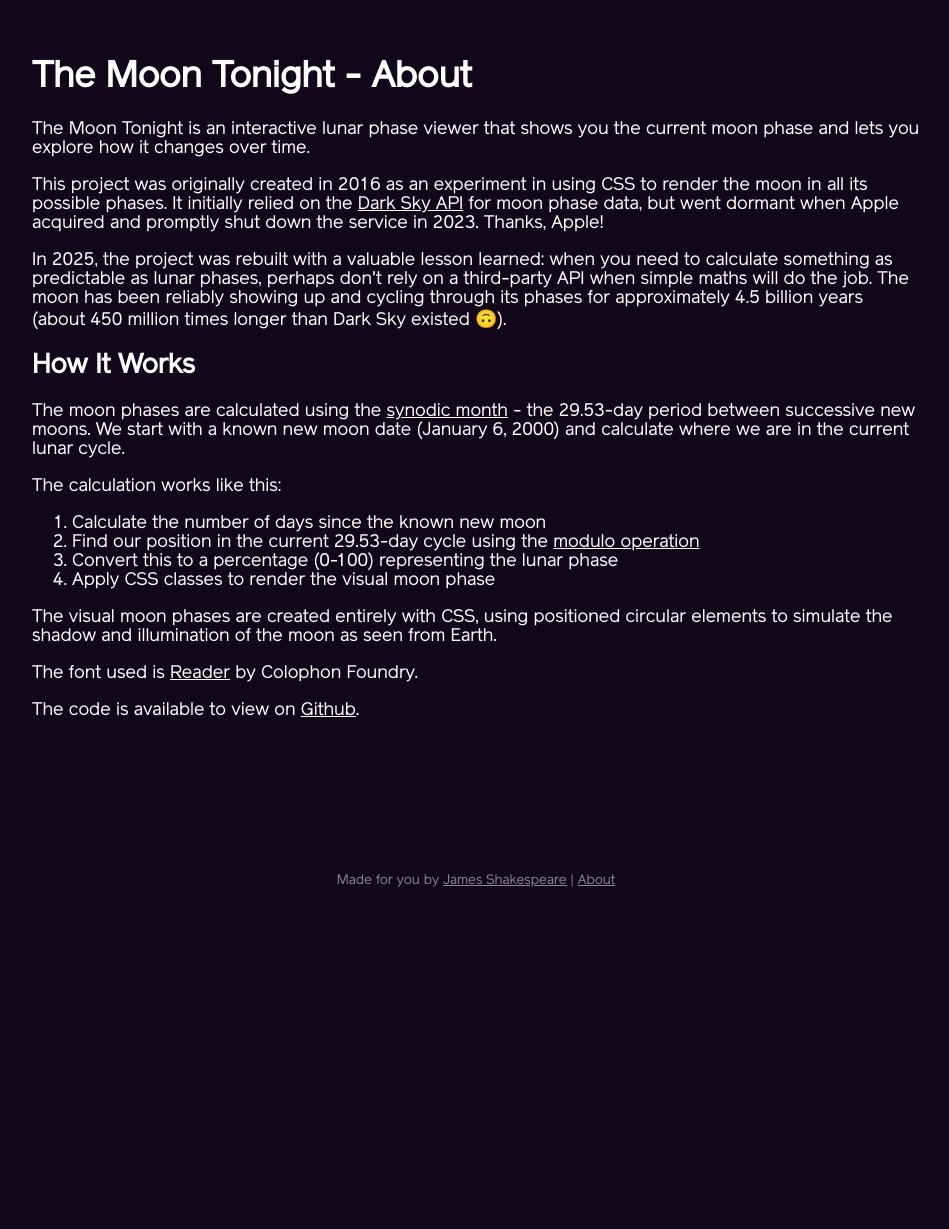
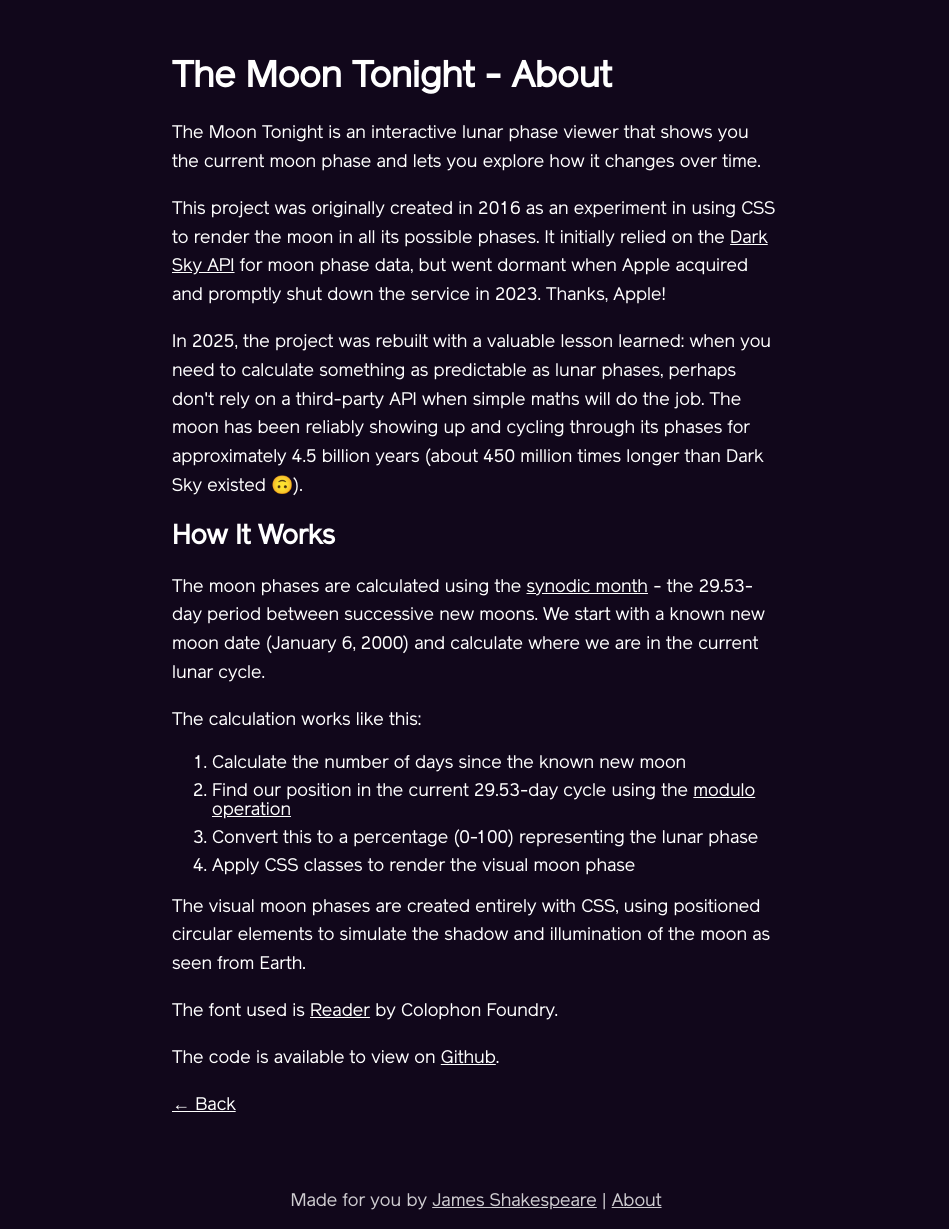
Before and after one commit to jshakes/moontonight, a Jekyll site: the page built from about.html, in a window 1280 px wide. Shown: the whole page, without its empty margins (164-1113 px from the left). Built offline with Jekyll 4.4.1, drawn with Linux system fonts in a browser that asks for light colours; before the commit the page ends 900 px from its top, so only the background shows below that.

Commit message:
style fixes

```diff
--- a/_sass/base/_body.scss
+++ b/_sass/base/_body.scss
@@ -1,4 +1,3 @@
-$base-font-size-mobile: 14;
 $base-font-size: 18;
 
 body {
@@ -8,8 +7,8 @@ body {
   margin: 0;
   min-width: 300px;
   font-family: $sans-serif;
-  font-size: $base-font-size-mobile * 1px;
-  @include larger-than(mobile) {
-    font-size: $base-font-size * 1px;
-  }
+  font-size: 18px;
+  display: flex;
+  flex-direction: column;
+  min-height: 100vh;
 }
--- a/_sass/modules/_footer.scss
+++ b/_sass/modules/_footer.scss
@@ -1,14 +1,6 @@
 .site-footer {
-  position: fixed;
-  width: 100%;
-  bottom: 0;
-  z-index: 3;
   padding: 1em;
-  font-size: .75em;
-  color: rgba(255, 255, 255, 0.5);
-
-  @media (max-height: 600px) {
-    position: static;
-    margin-top: 2em;
-  }
+  font-size: 1em;
+  color: rgba(255, 255, 255, 0.8);
+  flex-shrink: 0;
 }
--- a/_sass/modules/_moon.scss
+++ b/_sass/modules/_moon.scss
@@ -1,7 +1,21 @@
 $moon-size: 50vmin;
 
 .moon-wrapper {
-  @extend %vc-wrapper;
+  flex: 1;
+  display: flex;
+  flex-direction: column;
+  justify-content: center;
+  align-items: center;
+  padding: 2em 1em;
+
+  .moon-container h1 {
+    margin-bottom: 2em;
+  }
+}
+
+.day-info-date {
+  display: block;
+  margin-bottom: 0.5em;
 }
 
 @mixin moon($percent) {
--- a/_sass/modules/_page.scss
+++ b/_sass/modules/_page.scss
@@ -1,7 +1,14 @@
 .page-wrapper {
-  max-width: 100%;
+  max-width: 680px;
   padding: 2em;
-  width: 960px;
   margin: 0 auto;
   text-align: left;
+
+  p {
+    line-height: 1.6;
+  }
+
+  li {
+    margin-bottom: 0.5em;
+  }
 }
--- a/about.html
+++ b/about.html
@@ -32,4 +32,6 @@ ogimage: /assets/images/moon-tonight-og-image.png
   <p>The font used is <a href="https://www.colophon-foundry.org/fonts/reader" target="_blank" rel="noopener">Reader</a> by Colophon Foundry.</p>
 
   <p>The code is available to view on <a href="https://github.com/jshakes/moontonight" target="_blank" rel="noopener">Github</a>.</p>
+
+  <p><a href="/">← Back</a></p>
 </div>
```
